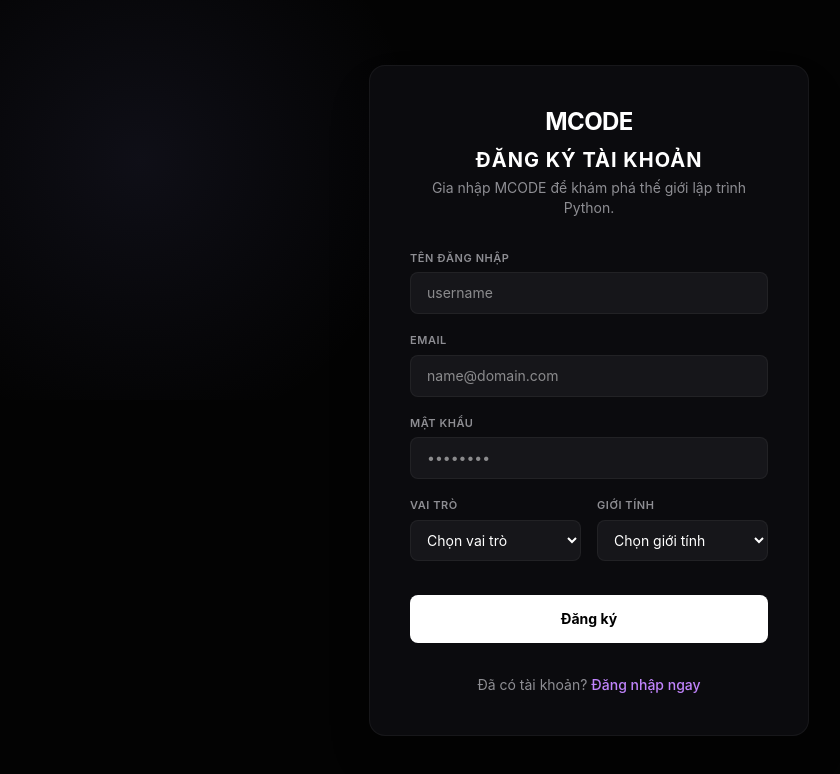
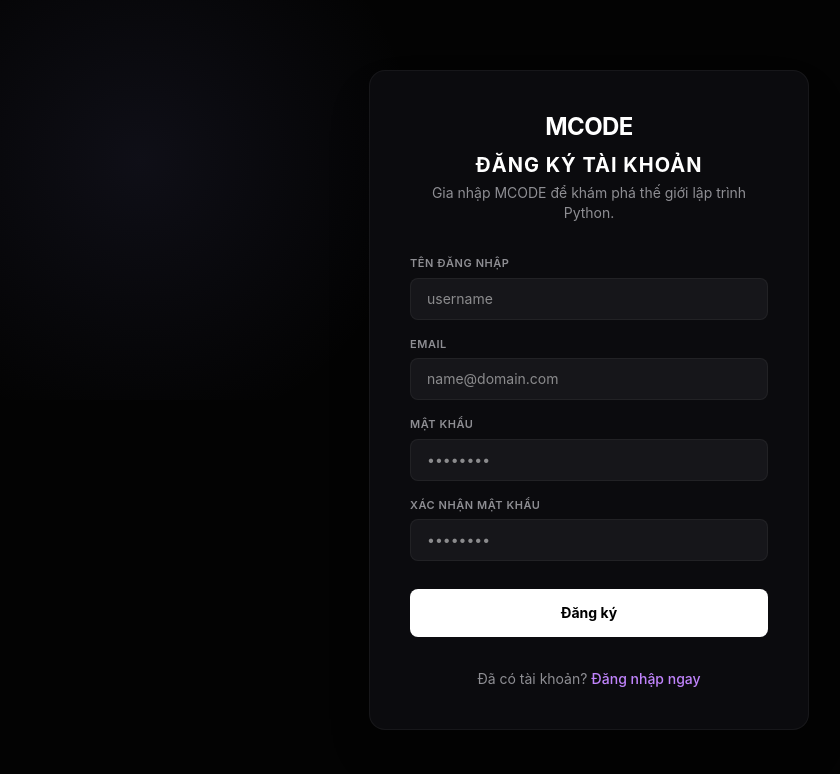
Before and after one commit to nguyentuanviet12k1d22cntt02-eng/codehub, a React (Vite) app in the folder frontend/: page /register in a window 1280 px wide. Shown: the top 774 px of the page, without its empty margins (51-891 px from the left). Built offline with nearby package versions, Linux system fonts and the light colour scheme.

Commit message:
feat(auth): add confirm password field and remove role/gender from register form

```diff
--- a/frontend/src/pages/Register.tsx
+++ b/frontend/src/pages/Register.tsx
@@ -5,10 +5,9 @@
 
 const Register: React.FC = () => {
     const [username, setUsername] = useState('');
+    const [email, setEmail] = useState('');
     const [password, setPassword] = useState('');
-    const [email, setEmail] = useState('');
-    const [role, setRole] = useState('');
-    const [gender, setGender] = useState('');
+    const [confirmPassword, setConfirmPassword] = useState('');
     const [message, setMessage] = useState('');
     const [loading, setLoading] = useState(false);
     const navigate = useNavigate();
@@ -16,9 +15,20 @@
     const handleRegister = async (e: React.FormEvent) => {
         e.preventDefault();
         setMessage('');
+
+        if (password !== confirmPassword) {
+            setMessage('Mật khẩu xác nhận không khớp!');
+            return;
+        }
+
+        if (password.length < 6) {
+            setMessage('Mật khẩu phải có ít nhất 6 ký tự!');
+            return;
+        }
+
         setLoading(true);
         try {
-            const data = await authService.register({ username, password, email, role, gender });
+            const data = await authService.register({ username, password, email, role: 'STUDENT' });
             setMessage(data.message || 'Đăng ký tài khoản thành công!');
             setTimeout(() => navigate('/login'), 1500);
         } catch (error: any) {
@@ -43,7 +53,7 @@
                 </div>
 
                 {/* Form */}
-                <form onSubmit={handleRegister} className="flex flex-col gap-4.5 text-left">
+                <form onSubmit={handleRegister} className="flex flex-col gap-4 text-left">
                     <div className="flex flex-col gap-1.5">
                         <label className="text-[11px] font-semibold text-[#8e8e93] uppercase tracking-wider">Tên đăng nhập</label>
                         <input
@@ -83,36 +93,17 @@
                         />
                     </div>
 
-                    <div className="grid grid-cols-2 gap-4">
-                        <div className="flex flex-col gap-1.5">
-                            <label className="text-[11px] font-semibold text-[#8e8e93] uppercase tracking-wider">Vai trò</label>
-                            <select
-                                value={role}
-                                onChange={(e) => setRole(e.target.value)}
-                                className="bg-[#16161a] border border-white/5 focus:border-[#c084fc]/50 text-white rounded-lg px-3 py-2.5 text-sm focus:outline-none transition-colors w-full cursor-pointer"
-                                required
-                            >
-                                <option value="" className="bg-[#0b0b0e]">Chọn vai trò</option>
-                                <option value="STUDENT" className="bg-[#0b0b0e]">STUDENT</option>
-                                <option value="TEACHER" className="bg-[#0b0b0e]">TEACHER</option>
-                                <option value="ADMIN" className="bg-[#0b0b0e]">ADMIN</option>
-                            </select>
-                        </div>
-
-                        <div className="flex flex-col gap-1.5">
-                            <label className="text-[11px] font-semibold text-[#8e8e93] uppercase tracking-wider">Giới tính</label>
-                            <select
-                                value={gender}
-                                onChange={(e) => setGender(e.target.value)}
-                                className="bg-[#16161a] border border-white/5 focus:border-[#c084fc]/50 text-white rounded-lg px-3 py-2.5 text-sm focus:outline-none transition-colors w-full cursor-pointer"
-                                required
-                            >
-                                <option value="" className="bg-[#0b0b0e]">Chọn giới tính</option>
-                                <option value="MALE" className="bg-[#0b0b0e]">MALE</option>
-                                <option value="FEMALE" className="bg-[#0b0b0e]">FEMALE</option>
-                                <option value="OTHER" className="bg-[#0b0b0e]">OTHER</option>
-                            </select>
-                        </div>
+                    <div className="flex flex-col gap-1.5">
+                        <label className="text-[11px] font-semibold text-[#8e8e93] uppercase tracking-wider">Xác nhận mật khẩu</label>
+                        <input
+                            type="password"
+                            placeholder="••••••••"
+                            value={confirmPassword}
+                            onChange={(e) => setConfirmPassword(e.target.value)}
+                            className="bg-[#16161a] border border-white/5 focus:border-[#c084fc]/50 text-white rounded-lg px-4 py-2.5 text-sm focus:outline-none transition-colors w-full"
+                            required
+                            disabled={loading}
+                        />
                     </div>
 
                     {message && (
@@ -128,7 +119,7 @@
                     <button
                         type="submit"
                         disabled={loading}
-                        className="bg-white hover:bg-[#f3f3f3] text-black font-bold py-3.5 rounded-lg transition-colors cursor-pointer active:scale-[0.98] disabled:opacity-50 text-sm mt-4 w-full"
+                        className="bg-white hover:bg-[#f3f3f3] text-black font-bold py-3.5 rounded-lg transition-colors cursor-pointer active:scale-[0.98] disabled:opacity-50 text-sm mt-3 w-full"
                     >
                         {loading ? 'Đang xử lý...' : 'Đăng ký'}
                     </button>
```
